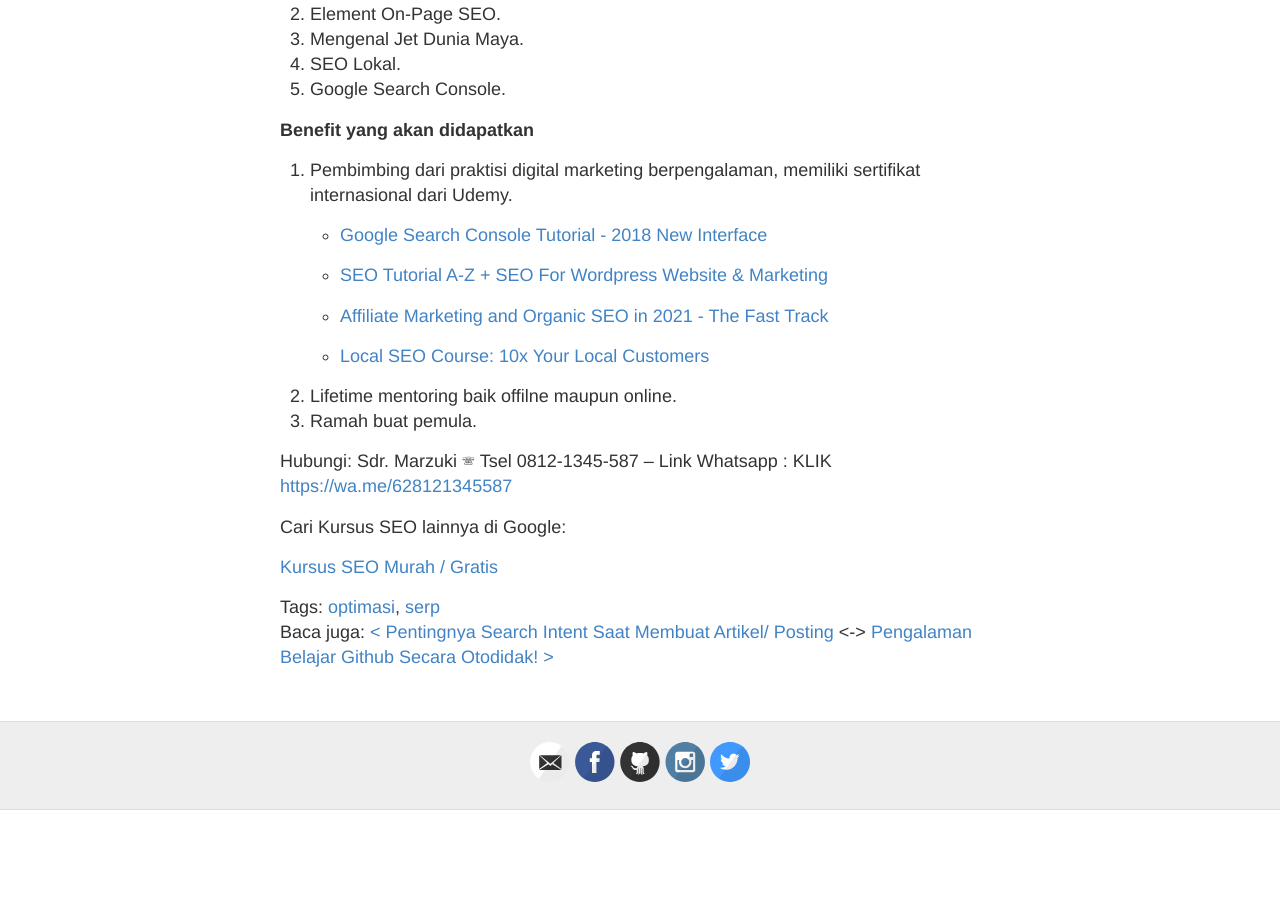
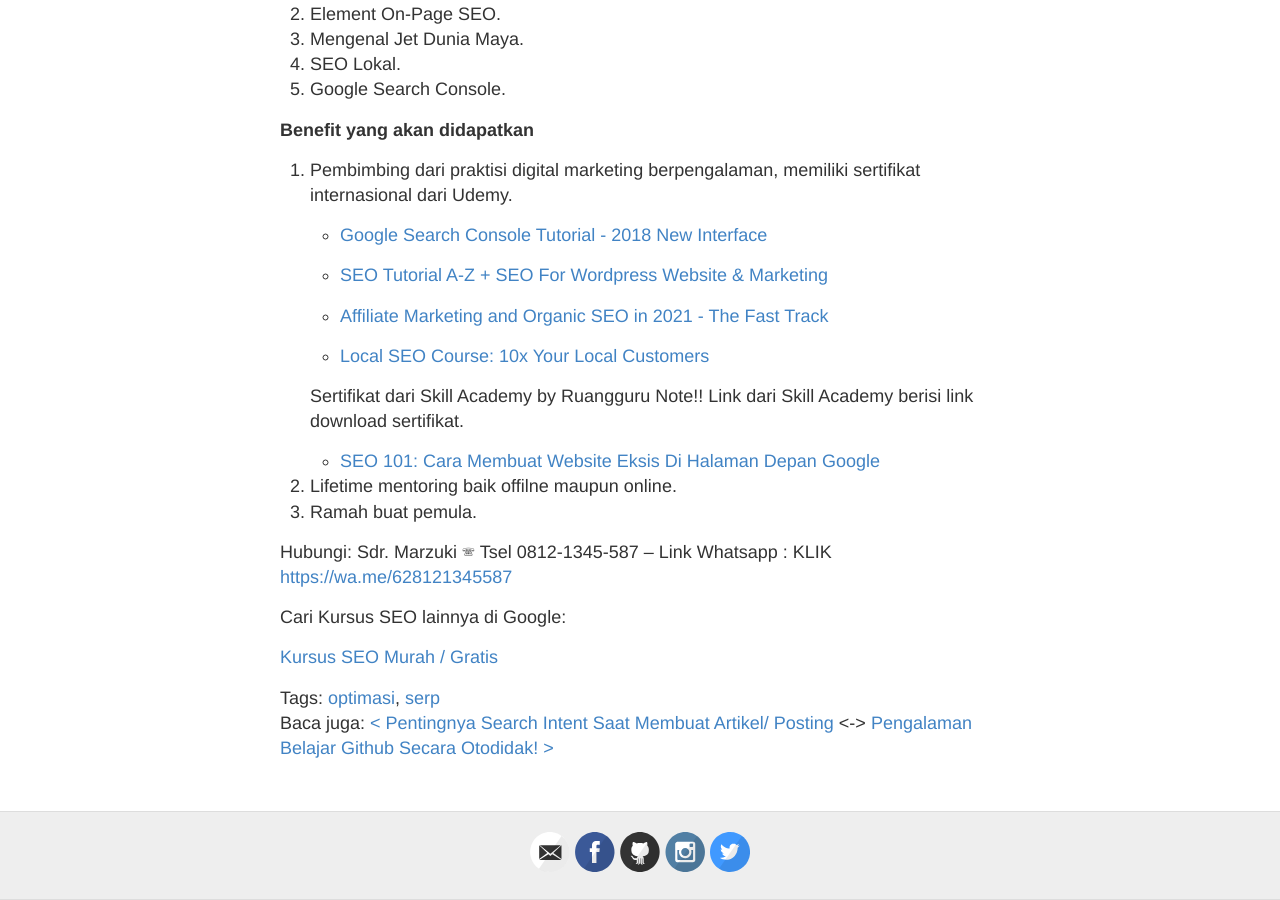
Before and after one commit to utaramas/pageone, a Jekyll site: the page built from _posts/2023-1-9-Berpengalaman-Training-SEO-Jakarta-Optimasi-Website-Anda-Muncul-di-Google.md, in a window 1280 px wide and 900 px high, scrolled down 1005 px. Built offline with Jekyll 4.4.1, drawn with Linux system fonts in a browser that asks for light colours; comment, search, counter and statistics services are not loaded; before the commit the page ends 1815 px from its top, so only the background shows below that.

Commit message:
Update 2023-1-9-Berpengalaman-Training-SEO-Jakarta-Optimasi-Website-Anda-Muncul-di-Google.md

```diff
--- a/_posts/2023-1-9-Berpengalaman-Training-SEO-Jakarta-Optimasi-Website-Anda-Muncul-di-Google.md
+++ b/_posts/2023-1-9-Berpengalaman-Training-SEO-Jakarta-Optimasi-Website-Anda-Muncul-di-Google.md
@@ -31,6 +31,10 @@
 
     - <a href="https://www.udemy.com/certificate/UC-d7aa3cb8-a685-423d-a23e-8577cfe441b4/" target="_blank">Local SEO Course: 10x Your Local Customers</a>
 
+    Sertifikat dari Skill Academy by Ruangguru
+    Note!! Link dari Skill Academy berisi link download sertifikat.
+    - <a href="https://img-certificate.ruangguru.com/GEBEB767EQKJAGL7/CERT-0WBS1ZTS.jpg?orig=1" target="_blank">SEO 101: Cara Membuat Website Eksis Di Halaman Depan Google</a>
+
 2. Lifetime mentoring baik offilne maupun online.
 3. Ramah buat pemula.
 
```
